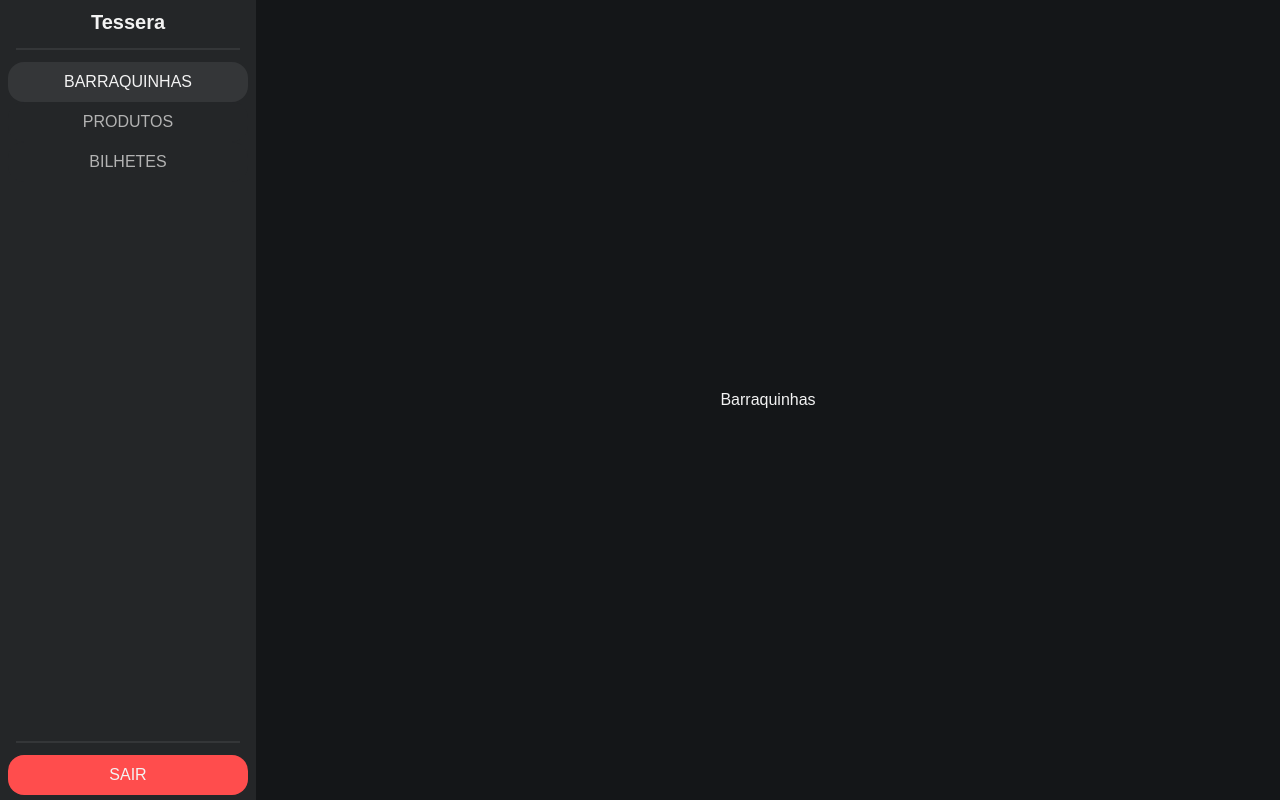
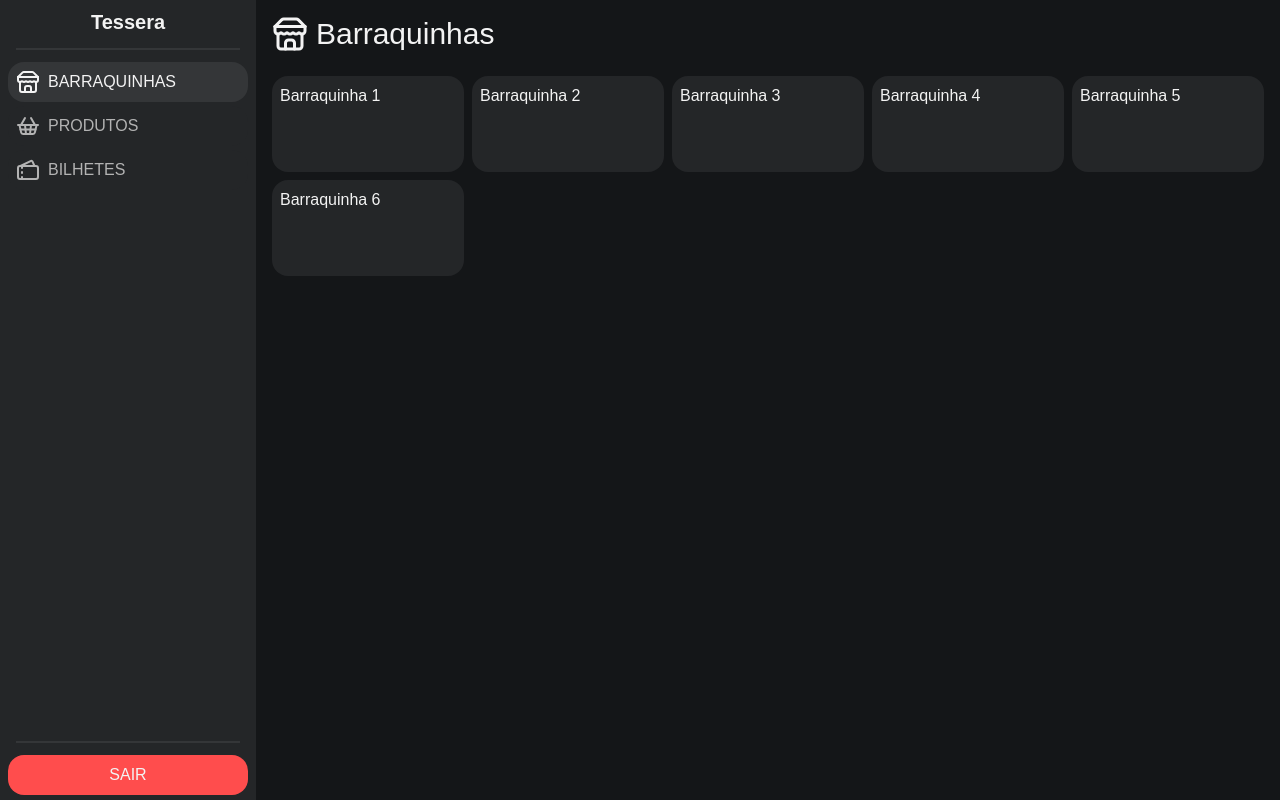
Before and after one commit to pereiraadiel/sb-web, a React (Vite) app: page / in a window 1280 px wide. Built offline with nearby package versions, Linux system fonts and the light colour scheme.

Commit message:
add grid list atom

```diff
--- a/package.json
+++ b/package.json
@@ -36,7 +36,7 @@
     "@radix-ui/react-slot": "^1.1.0",
     "class-variance-authority": "^0.7.0",
     "clsx": "^2.1.1",
-    "lucide-react": "^0.424.0",
+    "lucide-react": "^0.446.0",
     "react": "^18.3.1",
     "react-dom": "^18.3.1",
     "tailwind-merge": "^2.4.0",
--- /dev/null
+++ b/src/presentation/atoms/gridList.atom.tsx
@@ -0,0 +1,19 @@
+import { ComponentProps } from "react";
+
+import { cn } from "@/core/lib/utils";
+
+type GridList = ComponentProps<'div'>;
+
+const GridList: React.FC<GridList> = ({
+	className,
+	children,
+	...props
+}) => {
+	return (
+		<div className={cn("grid gap-2 grid-cols-2 md:grid-cols-3 lg:grid-cols-4 xl:grid-cols-5 ", className)} {...props}>
+			{children}
+		</div>
+	);
+}
+
+export { GridList };
--- /dev/null
+++ b/src/presentation/organisms/stands.organism.tsx
@@ -0,0 +1,38 @@
+import { ComponentProps } from "react";
+
+import { cn } from "@/core/lib/utils";
+import { GridList } from "@/presentation/atoms/gridList.atom";
+import { StoreIcon } from "lucide-react";
+import { CardAtom } from "../atoms/card.atom";
+
+type StandsOrganism = ComponentProps<'div'>;
+
+const StandsOrganism: React.FC<StandsOrganism> = ({className, ...props}) => {
+	return (
+		<div className={cn('w-full h-full p-4', className)} {...props}>
+			<h2 className="flex gap-2 mb-6 text-3xl items-center"><StoreIcon size={36}/> Barraquinhas</h2>
+			<GridList>
+				<CardAtom className="h-24 p-2">
+					<p>Barraquinha 1</p>
+				</CardAtom>
+				<CardAtom className="h-24 p-2">
+					<p>Barraquinha 2</p>
+				</CardAtom>
+				<CardAtom className="h-24 p-2">
+					<p>Barraquinha 3</p>
+				</CardAtom>
+				<CardAtom className="h-24 p-2">
+					<p>Barraquinha 4</p>
+				</CardAtom>
+				<CardAtom className="h-24 p-2">
+					<p>Barraquinha 5</p>
+				</CardAtom>
+				<CardAtom className="h-24 p-2">
+					<p>Barraquinha 6</p>
+				</CardAtom>
+			</GridList>
+		</div>
+	);
+}
+
+export { StandsOrganism };
--- a/src/presentation/pages/panel.page.tsx
+++ b/src/presentation/pages/panel.page.tsx
@@ -1,21 +1,46 @@
-import { ComponentProps, useState } from "react";
-import { PanelTemplate } from "../templates/panel.template";
+import { ComponentProps, useEffect, useMemo, useState } from "react";
+import { StoreIcon, ShoppingBasketIcon, TicketsIcon } from 'lucide-react'
+import { PanelTemplate } from "@/presentation/templates/panel.template";
+import { StandsOrganism } from "../organisms/stands.organism";
 
-type PageType = 'Barraquinhas' | 'Produtos' | 'Bilhetes';
+type PageType = {
+	name: 'Barraquinhas' | 'Produtos' | 'Bilhetes'
+	icon: React.ReactNode
+};
 type PanelPage = ComponentProps<'div'>;
 
 const PanelPage: React.FC<PanelPage> = () => {
-	const pages: Array<PageType> = ['Barraquinhas', 'Produtos', 'Bilhetes'];
+	const pages: Array<PageType> = useMemo(() => [{
+		name: 'Barraquinhas',
+		icon: <StoreIcon/>
+	}, {
+		name: 'Produtos',
+		icon: <ShoppingBasketIcon/>
+	}, {
+		name: 'Bilhetes',
+		icon: <TicketsIcon/>
+	}], []);
+
 	const pageComponents = {
-		'Barraquinhas': <p>Barraquinhas</p>,
-		'Produtos': <p>Produtos</p>,
-		'Bilhetes': <p>Bilhetes</p>
+		'Barraquinhas': <StandsOrganism/>,
+		'Produtos': <p> <ShoppingBasketIcon/> Produtos</p>,
+		'Bilhetes': <p><TicketsIcon/> Bilhetes</p>
 	} as const;
-	const [currentPage, setCurrentPage] = useState<PageType>('Barraquinhas');
+	const [currentPage, setCurrentPage] = useState<PageType>();
+
+	useEffect(() => {
+		if(!currentPage) {
+			setCurrentPage(pages[0]);
+		}
+	}, [currentPage, setCurrentPage, pages]);
+
+	if(!currentPage) {
+		return null;
+	}
 
 	return (
-		<PanelTemplate pages={pages} onPageChange={t => setCurrentPage(t as PageType)} currentPage={currentPage} >
-			{pageComponents[currentPage]}
+		<PanelTemplate pages={pages} onPageChange={(page: string) => setCurrentPage(pages.find(p => p.name === page))} currentPage={currentPage} >
+			{pageComponents[currentPage.name]}
 		</PanelTemplate>
 	);
 }
--- a/src/presentation/templates/panel.template.tsx
+++ b/src/presentation/templates/panel.template.tsx
@@ -1,13 +1,19 @@
 import { ComponentProps } from "react";
 
+import { cn } from '@/core/lib/utils';
 import { MainTemplate } from "@/presentation/templates/main.template";
 import { SidebarOrganism } from "@/presentation/organisms/sidebar.organism";
 import { ButtonAtom } from "@/presentation/atoms/button.atom";
 
+type PageType = {
+	name: 'Barraquinhas' | 'Produtos' | 'Bilhetes'
+	icon: React.ReactNode
+};
+
 type PanelTemplate = ComponentProps<'div'> & {
 	children: React.ReactNode,
-	pages: string[],
-	currentPage: string,
+	pages: PageType[],
+	currentPage: PageType,
 	onPageChange?: (page: string) => void
 }
 
@@ -32,10 +38,12 @@ const PanelTemplate: React.FC<PanelTemplate> = ({children, currentPage, onPageCh
 						return (
 							<ButtonAtom
 								key={index}
-								className={page === currentPage ? currentPageStyle : otherPageStyle}
-								onClick={() => handlePageChange(page)}
+								className={cn('text-left items-start pl-2 mb-1 hover:bg-dark-tertiary/60', page === currentPage ? currentPageStyle : otherPageStyle)}
+								onClick={() => handlePageChange(page.name)}
 							>
-								{page}
+								<div className="flex gap-2">
+									{page.icon} {page.name}
+								</div>
 							</ButtonAtom>
 						);
 					})}
```
Also changed, not shown: 1 other file (tests, documents, lock files or other folders).
